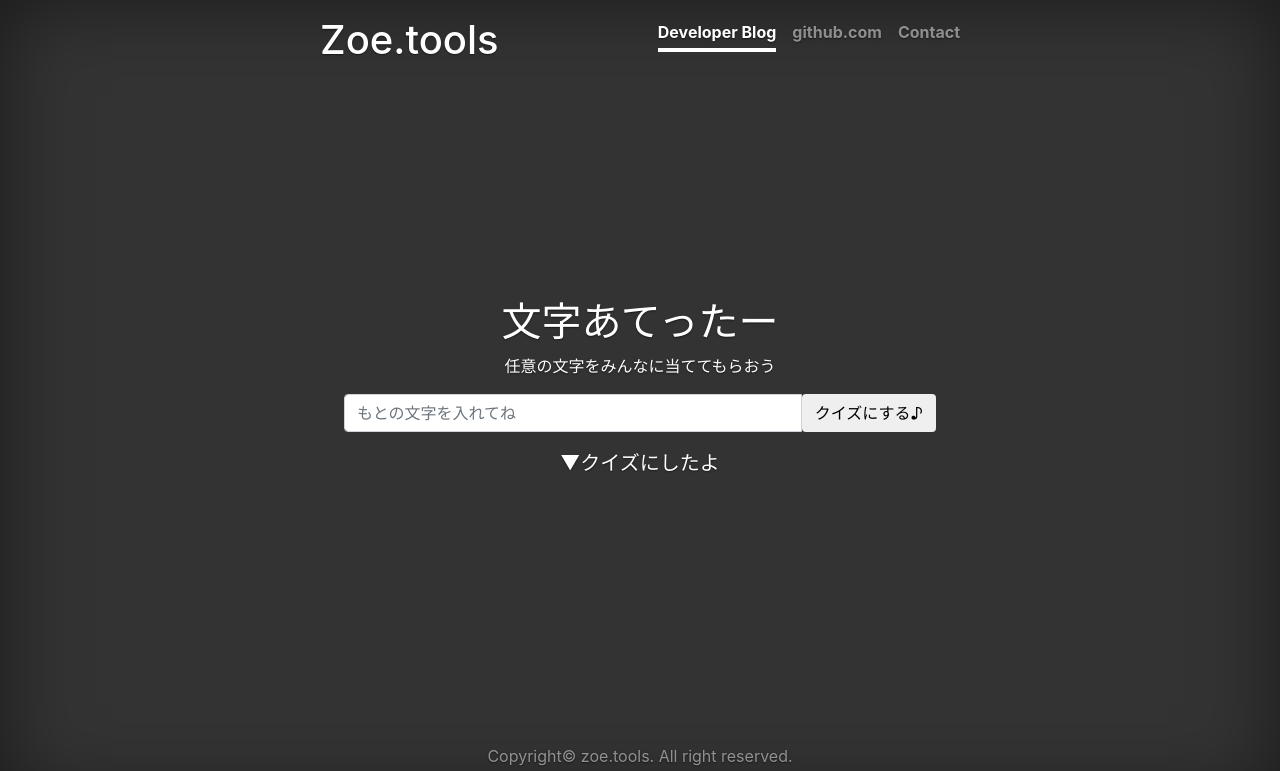
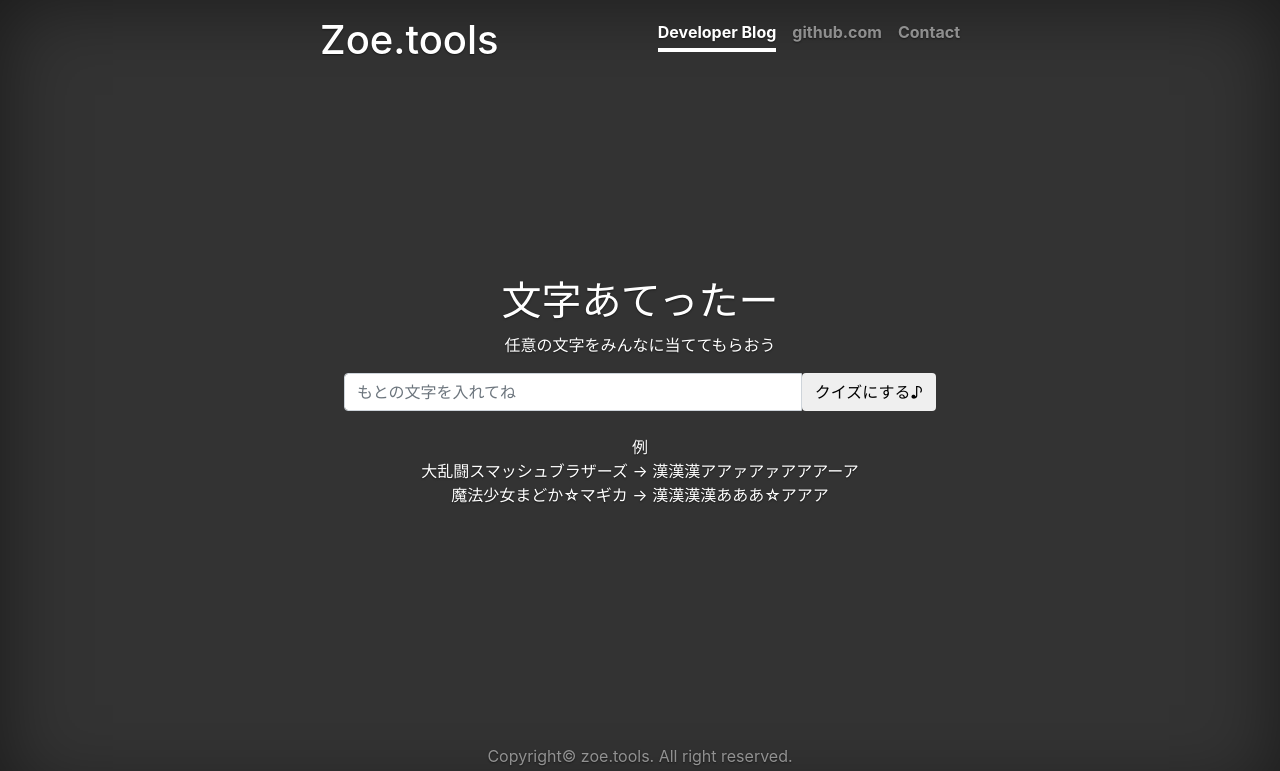
Before and after one commit to IkezoeMakoto/word-quiz, a PHP site: page / in a window 1280 px wide. Shown: the top 771 px of the page. Run offline with PHP 8.4, Linux system fonts and the light colour scheme.

Commit message:
レイアウトの対応とtwitterシェア機能追加

```diff
--- a/app/public/index.html
+++ b/app/public/index.html
@@ -25,8 +25,8 @@
     <title>文字あてったー</title>
 
     <!-- Bootstrap core CSS -->
-    <link rel="stylesheet" type="text/css"
-          href="https://stackpath.bootstrapcdn.com/bootstrap/4.1.1/css/bootstrap.min.css">
+    <link rel="stylesheet" type="text/css" href="https://stackpath.bootstrapcdn.com/bootstrap/4.1.1/css/bootstrap.min.css">
+    <link rel="stylesheet" type="text/css" href="https://stackpath.bootstrapcdn.com/font-awesome/4.7.0/css/font-awesome.min.css">
 
     <!-- Custom styles for this template -->
     <link rel="stylesheet" type="text/css" href="/css/cover.css">
@@ -56,11 +56,10 @@
     </header>
 
     <!-- Main -->
-    <main role="main" class="inner cover">
-        <h1 class="cover-heading">文字あてったー</h1>
-        <p>
-            任意の文字をみんなに当ててもらおう
-        </p>
+    <main role="main" class="inner cover align-items-center">
+        <div class="p-6">
+            <h1>文字あてったー</h1>
+            <p>任意の文字をみんなに当ててもらおう</p>
 
             <form>
                 <div class="input-group">
@@ -70,18 +69,24 @@
                     </span>
                 </div>
             </form>
-
-        <div class="row">
-            <p></p>
         </div>
-        <div class="row">
-            <span class="col-md-12 ">
-                <p class="lead">▼クイズにしたよ</p>
-            </span>
+        <div class="p-6">　</div>
+        <div class="p-6">例</div>
+        <div class="p-6 js-dummy row">
+            <span class="col-md-12">大乱闘スマッシュブラザーズ → 漢漢漢アアァアァアアアーア</span>
+            <span class="col-md-12">魔法少女まどか☆マギカ → 漢漢漢漢あああ☆アアア</span>
         </div>
-
-        <div class="row">
-            <p class="col-md-12 js-quiz"></p>
+        <div class="p-6">　</div>
+        <div class="p-6 js-quiz-area row" style="display: none;">
+            <p class="lead col-md-12">▼クイズにしたよ</p>
+            <p class="js-quiz col-md-8 text-center"></p>
+            <div class="js-tweet col-md-4">
+                <div class="share_btn_block">
+                    <a class="share_link" id="share_Tweet" href="" target="_blank">
+                        <span class="share_btn share_twitter share_btn_event"><i class="fa fa-twitter"></i> ツイートする</span>
+                    </a>
+                </div>
+            </div>
         </div>
     </main>
 
--- a/app/public/js/index.js
+++ b/app/public/js/index.js
@@ -1,8 +1,21 @@
 $(function() {
-    // クイズボタンを押したときに文字列をクイズ化する
-    $('.js-make-quiz').on('click', () => {
+    // クイズボタンを押したとき
+    $(document).on('click', '.js-make-quiz', () => {
         const origin = $('.js-origin').val();
-        $('.js-quiz').text(makeQuiz(origin))
+        if (origin.length === 0) {
+            return ;
+        }
+        // 文字列をクイズ化してセット
+        const quizText = makeQuiz(origin);
+        $('.js-quiz').text(quizText);
+
+        // ツイート時のメッセージを変更
+        const shareMessage = "文字あてクイズ作ったから解いてみてね！" + "\n" + quizText + "\n" + "#文字あてったー" + "\n" + location.href;
+        const tweetUrl = 'https://twitter.com/intent/tweet?text=';
+        $('.share_link').attr('href', tweetUrl + encodeURIComponent(shareMessage));
+
+        // クイズエリアを表示
+        $('.js-quiz-area').show();
     });
 
     // Enter押下時に判定させる
```
Also changed, not shown: app/public/css/cover.css (+32 -0 lines). Lines whose indentation alone changed are shown as unchanged.
